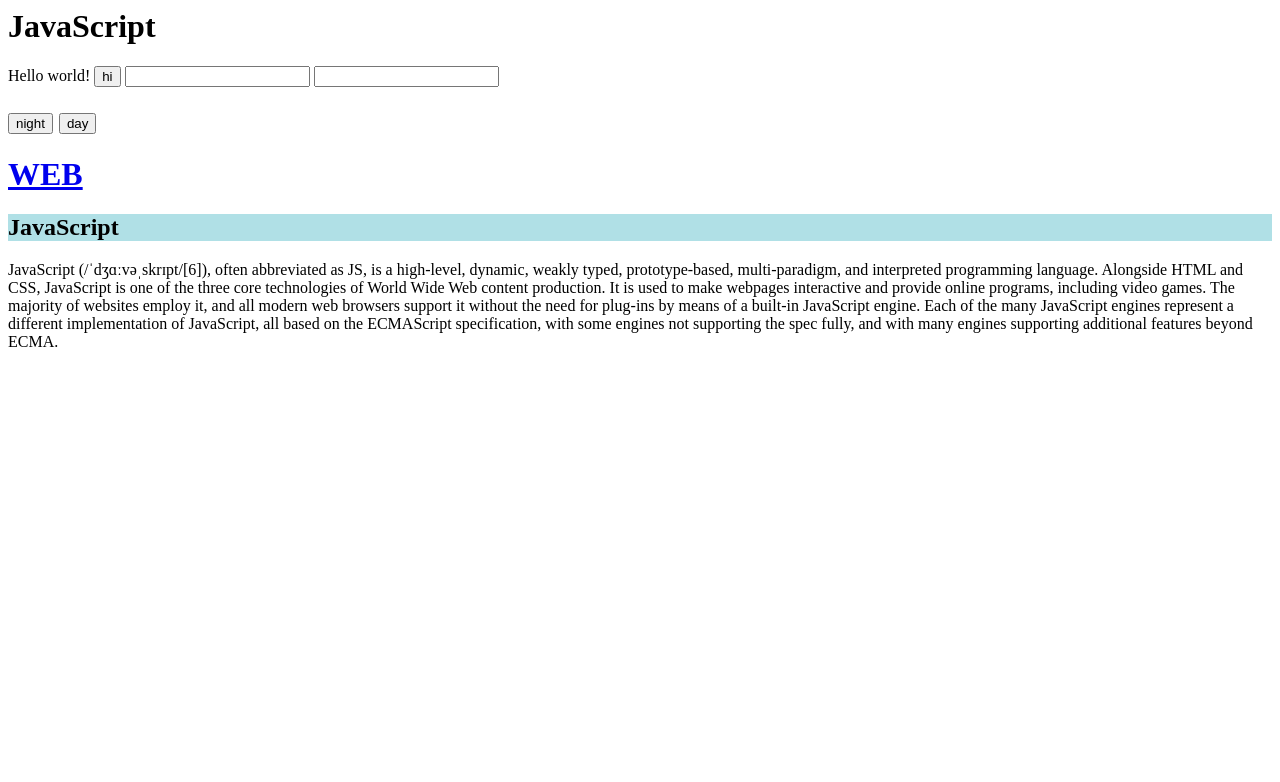
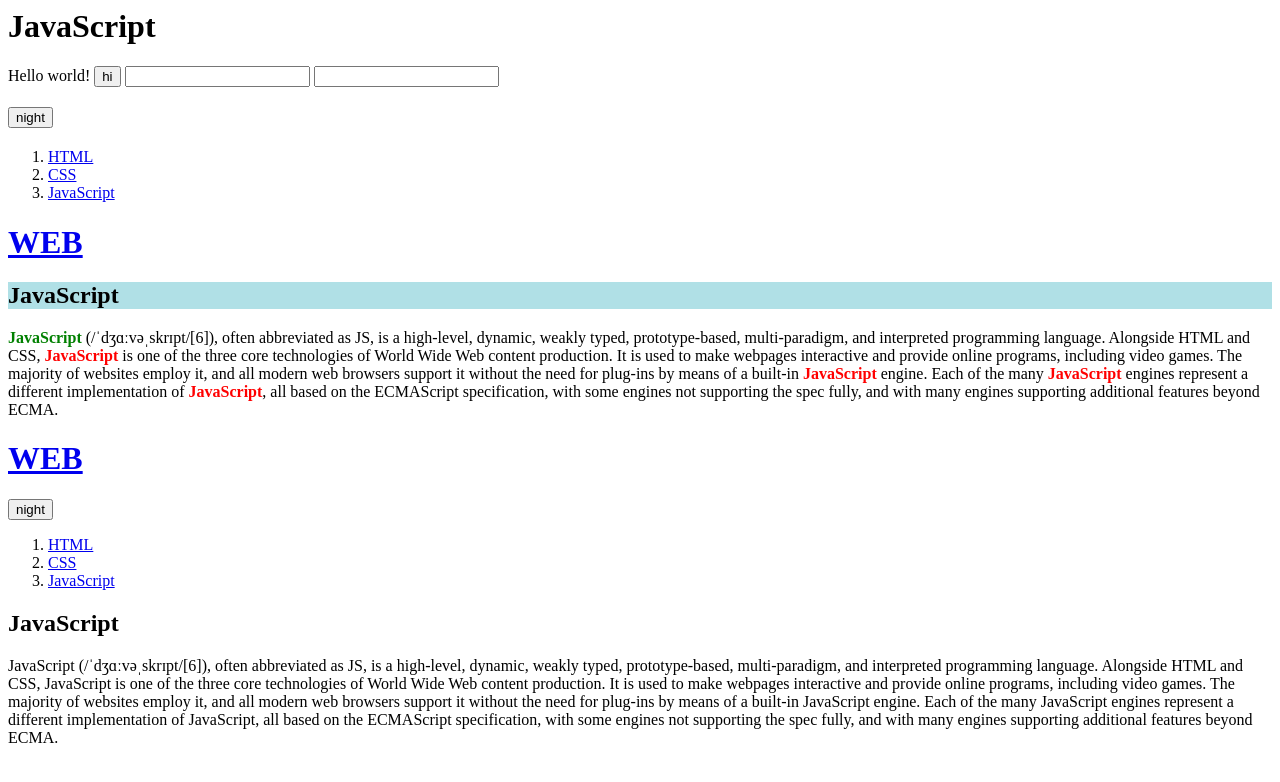
Before and after one commit to HanbinKim1004/DiaryApp, a plain HTML site: page index.html in a window 1280 px wide. Drawn offline with Linux system fonts and the light colour scheme.

Commit message:
[refactoring] add-target variable

```diff
--- a/index.html
+++ b/index.html
@@ -1,9 +1,21 @@
 <html>
+<!---------- Head---------->
   <head>
     <meta charset="UTF-8">
+    <style>
+        .js{
+            font-weight: bold;
+            color: red;
+        }
+        #first{
+            color:green;
+        }
+    </style>
       <title>Javascript</title>
     </meta>
   </head>
+
+<!---------- Body---------->
   <body>
     <h1>JavaScript</h1>
     <script>
@@ -13,16 +25,23 @@
     <input type="text" onchange="alert('changed')">
     <input type="text" onkeydown="alert('key down!')">
     <h2>
-        <input type="button" value="night" onclick="
-        document.querySelector('body').style.backgroundColor='black';
-        document.querySelector('body').style.color='white';
-        ">
-        <input type="button" value="day" onclick="
-        document.querySelector('body').style.backgroundColor='white';
-        document.querySelector('body').style.color='black';
-        ">
+        <input id="night_day" type="button" value="night" onclick="
+        if(document.querySelector('#night_day').value === 'night'){
+          document.querySelector('body').style.backgroundColor = 'black';
+          document.querySelector('body').style.color = 'white';
+          document.querySelector('#night_day').value = 'day';
+        } else {
+          document.querySelector('body').style.backgroundColor = 'white';
+          document.querySelector('body').style.color = 'black';
+          document.querySelector('#night_day').value = 'night';
+        }">
 
     </h2>
+    <ol>
+        <li><a href="1.html">HTML</a></li>
+        <li><a href="2.html">CSS</a></li>
+        <li><a href="3.html">JavaScript</a></li>
+      </ol>
 
     <h1><a href="index.html">WEB</a></h1>
     <h2 style="background-color:powderblue;color:black;">JavaScript</h2>
@@ -31,3 +50,28 @@
     </p>
   </body>
 </html>
+
+
+<!----------Refactoring: this를 통해 자신을 가리키기 / target변수를 통해 중복 코드 제거---------->
+<h1><a href="index.html">WEB</a></h1>
+  <input id="night_day" type="button" value="night" onclick="
+    var target = document.querySelector('body');
+    if(this.value === 'night'){
+      target.style.backgroundColor = 'black';
+      target.style.color = 'white';
+      this.value = 'day';
+    } else {
+      target.style.backgroundColor = 'white';
+      target.style.color = 'black';
+      this.value = 'night';
+    }
+  ">
+  <ol>
+    <li><a href="1.html">HTML</a></li>
+    <li><a href="2.html">CSS</a></li>
+    <li><a href="3.html">JavaScript</a></li>
+  </ol>
+  <h2>JavaScript</h2>
+  <p>
+    JavaScript (/ˈdʒɑːvəˌskrɪpt/[6]), often abbreviated as JS, is a high-level, dynamic, weakly typed, prototype-based, multi-paradigm, and interpreted programming language. Alongside HTML and CSS, JavaScript is one of the three core technologies of World Wide Web content production. It is used to make webpages interactive and provide online programs, including video games. The majority of websites employ it, and all modern web browsers support it without the need for plug-ins by means of a built-in JavaScript engine. Each of the many JavaScript engines represent a different implementation of JavaScript, all based on the ECMAScript specification, with some engines not supporting the spec fully, and with many engines supporting additional features beyond ECMA.
+  </p>
```
